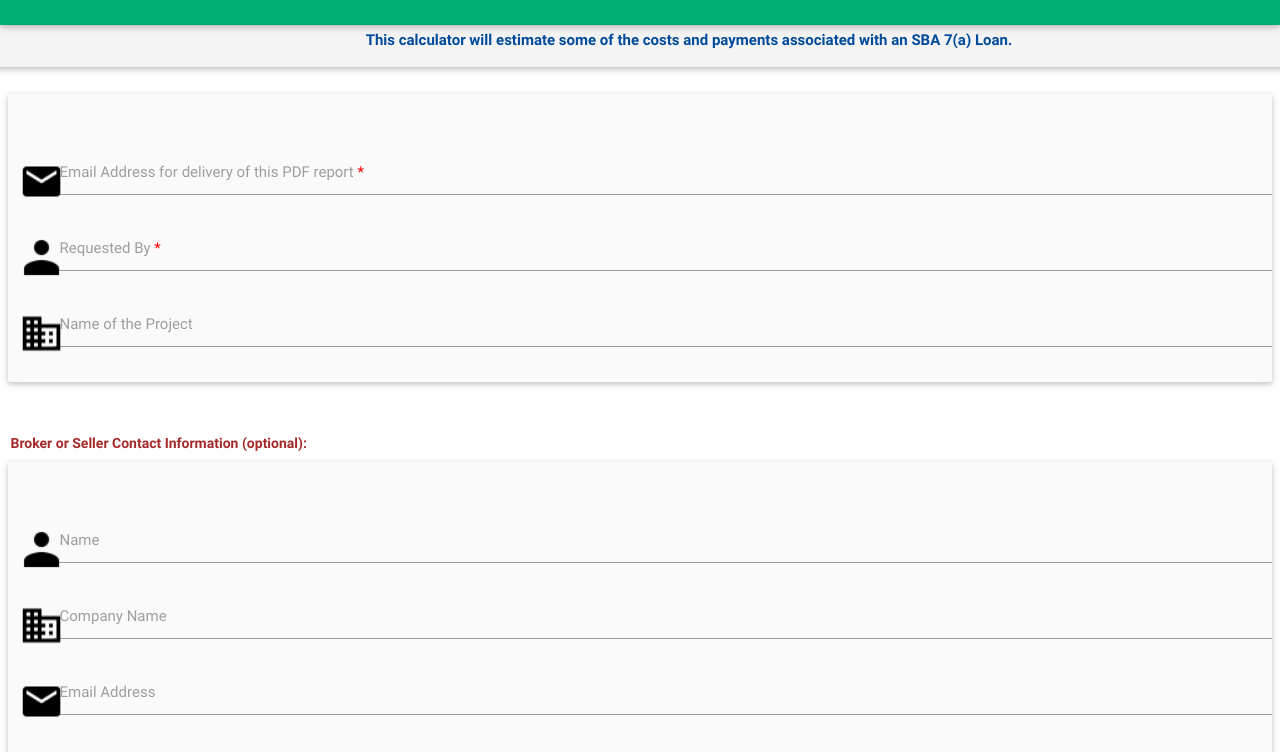
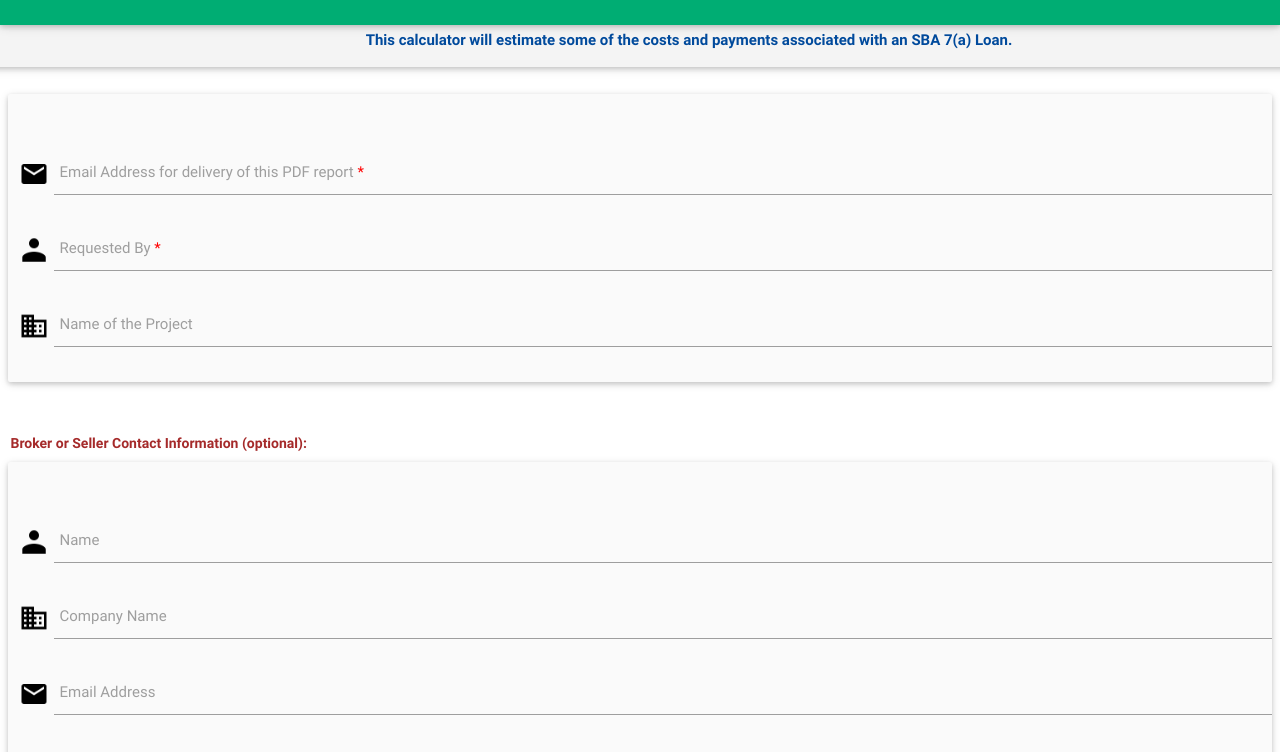
Before and after one commit to raghavendra89/phonegap, a plain HTML site: page index.html in a window 1280 px wide. Shown: the part 41-793 px from the top of the page. Drawn offline with Linux system fonts and the light colour scheme.

Commit message:
styling the font images

```diff
--- a/css/style.css
+++ b/css/style.css
@@ -91,9 +91,13 @@ header h1 {
   font-size: 1rem;
 }
 
+img.prefix {
+    width: 30px !important;
+    margin-left: 10px !important;
+}
+
 .input-field .prefix {
     margin-top: 10px;
-    margin-left: 10px;
 }
 
 .btn-gruop {
```
